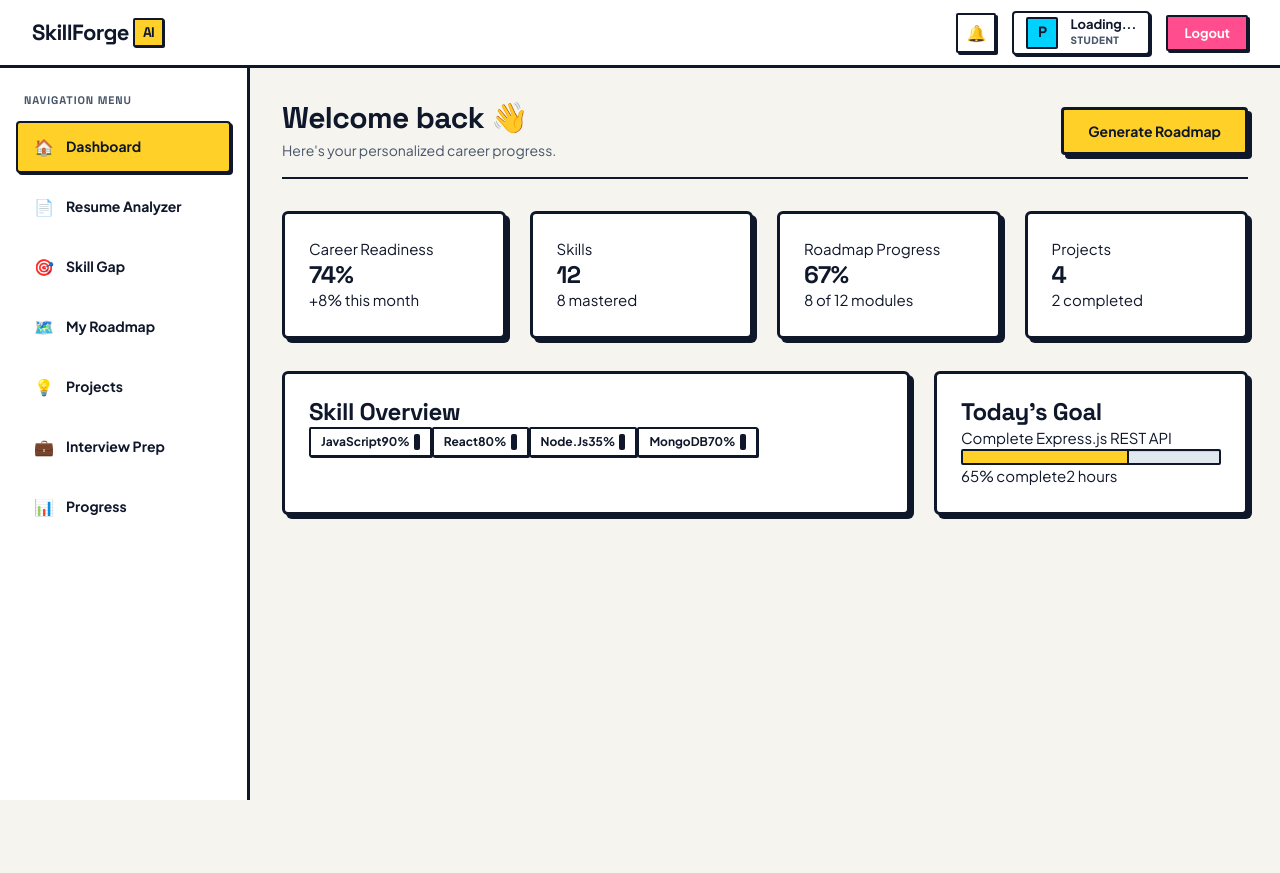
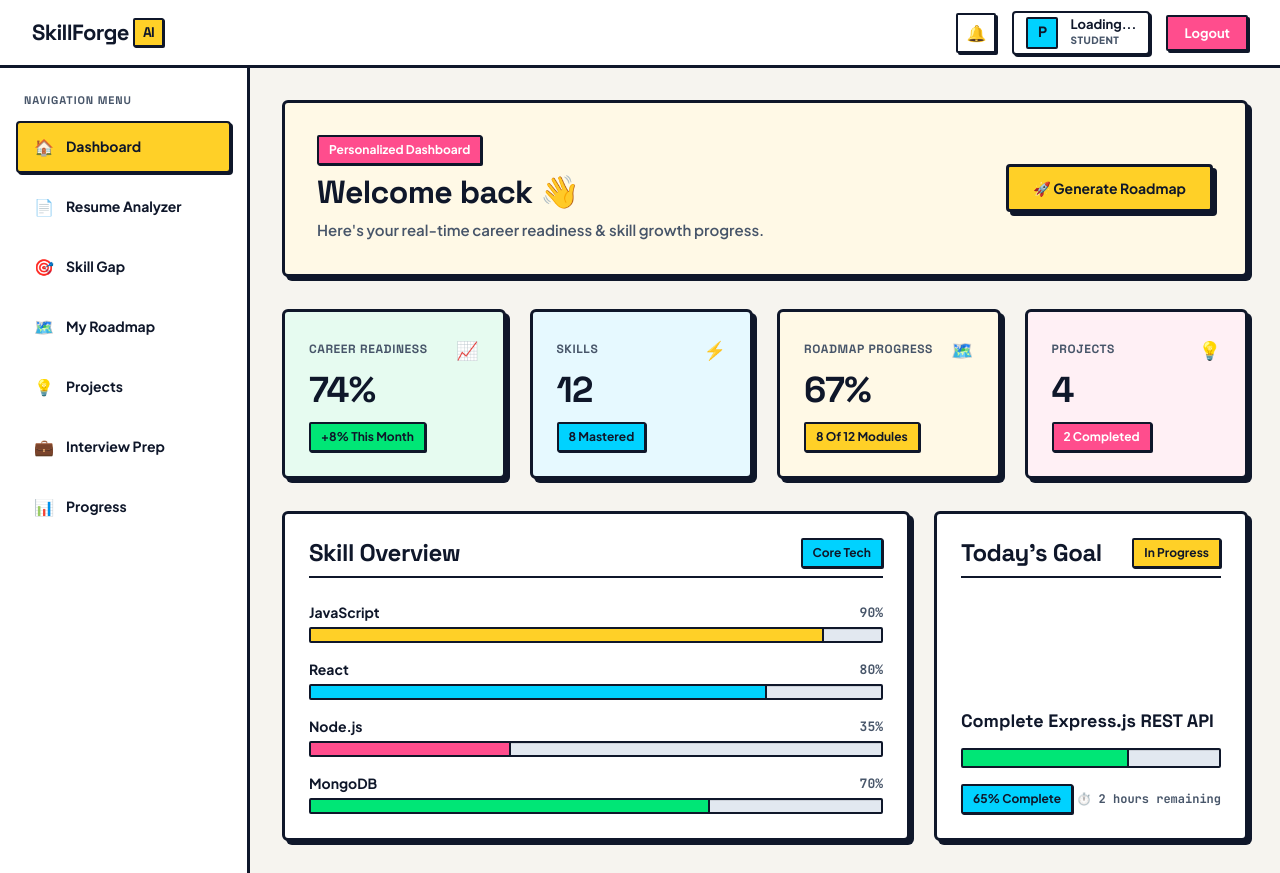
Before and after one commit to prince-dev7046/skillforge-ai, a React (Vite) app: page /dashboard in a window 1280 px wide. Before the commit the page ends 800 px from the top, so only its background shows below. Built offline with nearby package versions, Linux system fonts and the light colour scheme; no server answers; sample sign-in values are in the browser's storage.

Commit message:
Redesign UI with neo-brutalist design system

```diff
--- a/src/components/ProgressCard.jsx
+++ b/src/components/ProgressCard.jsx
@@ -0,0 +1,31 @@
+function ProgressCard({ title = "Today's Goal", goalTitle, percentage, timeInfo }) {
+  return (
+    <div className="progress-goal-card card-interactive">
+      <div className="goal-header">
+        <h2>{title}</h2>
+        <span className="badge badge-yellow">In Progress</span>
+      </div>
+
+      <div className="goal-body">
+        <p className="goal-title-text">{goalTitle}</p>
+
+        <div className="progress-container goal-bar-container">
+          <div
+            className="progress-fill goal-bar-fill"
+            style={{
+              width: `${percentage}%`,
+              backgroundColor: "var(--neo-green)",
+            }}
+          ></div>
+        </div>
+
+        <div className="goal-footer">
+          <span className="badge badge-cyan">{percentage}% Complete</span>
+          <span className="goal-time text-mono">⏱️ {timeInfo}</span>
+        </div>
+      </div>
+    </div>
+  );
+}
+
+export default ProgressCard;
--- a/src/components/SkillCard.jsx
+++ b/src/components/SkillCard.jsx
@@ -0,0 +1,22 @@
+function SkillCard({ name, percentage, color = "var(--neo-yellow)" }) {
+  return (
+    <div className="skill-item">
+      <div className="skill-item-header">
+        <span className="skill-item-name">{name}</span>
+        <span className="skill-item-percentage text-mono">{percentage}%</span>
+      </div>
+
+      <div className="progress-container">
+        <div
+          className="progress-fill"
+          style={{
+            width: `${percentage}%`,
+            backgroundColor: color,
+          }}
+        ></div>
+      </div>
+    </div>
+  );
+}
+
+export default SkillCard;
--- a/src/components/StatCard.jsx
+++ b/src/components/StatCard.jsx
@@ -0,0 +1,40 @@
+function StatCard({ title, value, subtitle, variant = "default", icon }) {
+  const variantClasses = {
+    yellow: "card-yellow",
+    cyan: "card-cyan",
+    pink: "card-pink",
+    green: "card-green",
+    default: "",
+  };
+
+  const badgeVariants = {
+    yellow: "badge-yellow",
+    cyan: "badge-cyan",
+    pink: "badge-pink",
+    green: "badge-green",
+    default: "",
+  };
+
+  return (
+    <div className={`stat-card card-interactive ${variantClasses[variant] || ""}`}>
+      <div className="stat-card-header">
+        <span className="stat-card-title">{title}</span>
+        {icon && <span className="stat-card-icon">{icon}</span>}
+      </div>
+
+      <div className="stat-card-body">
+        <h2 className="stat-card-value">{value}</h2>
+      </div>
+
+      {subtitle && (
+        <div className="stat-card-footer">
+          <span className={`badge ${badgeVariants[variant] || ""}`}>
+            {subtitle}
+          </span>
+        </div>
+      )}
+    </div>
+  );
+}
+
+export default StatCard;
--- a/src/index.css
+++ b/src/index.css
@@ -600,3 +600,163 @@ label {
     grid-template-columns: 1fr;
   }
 }
+
+/* --------------------------------------------------------------------------
+   11. DASHBOARD REDESIGN COMPONENTS (HERO, STAT CARDS, SKILL & PROGRESS CARDS)
+   -------------------------------------------------------------------------- */
+
+/* Hero Banner */
+.dashboard-hero {
+  margin-bottom: var(--space-xl);
+  padding: var(--space-xl);
+}
+
+.hero-content {
+  display: flex;
+  justify-content: space-between;
+  align-items: center;
+  gap: var(--space-lg);
+}
+
+.hero-text h1 {
+  font-size: 32px;
+  font-weight: 800;
+  margin: var(--space-xs) 0;
+}
+
+.hero-text p {
+  color: var(--text-muted);
+  font-size: 15px;
+  font-weight: 600;
+}
+
+.hero-btn {
+  white-space: nowrap;
+}
+
+/* StatCard Styling */
+.stat-card-header {
+  display: flex;
+  justify-content: space-between;
+  align-items: center;
+  margin-bottom: var(--space-xs);
+}
+
+.stat-card-title {
+  font-family: var(--font-heading);
+  font-size: 12px;
+  font-weight: 800;
+  text-transform: uppercase;
+  letter-spacing: 0.05em;
+  color: var(--text-muted);
+}
+
+.stat-card-icon {
+  font-size: 18px;
+}
+
+.stat-card-value {
+  font-family: var(--font-heading);
+  font-size: 36px;
+  font-weight: 800;
+  line-height: 1.1;
+  margin-bottom: var(--space-sm);
+}
+
+.stat-card-footer {
+  display: flex;
+  align-items: center;
+}
+
+/* Skill Overview Card & Items */
+.card-header-row {
+  display: flex;
+  justify-content: space-between;
+  align-items: center;
+  margin-bottom: var(--space-lg);
+  padding-bottom: var(--space-xs);
+  border-bottom: var(--border-sm);
+}
+
+.skills-list-container {
+  display: flex;
+  flex-direction: column;
+  gap: var(--space-md);
+}
+
+.skill-item {
+  display: flex;
+  flex-direction: column;
+  gap: var(--space-2xs);
+}
+
+.skill-item-header {
+  display: flex;
+  justify-content: space-between;
+  align-items: center;
+  font-weight: 700;
+  font-size: 14px;
+}
+
+.skill-item-name {
+  color: var(--text-main);
+}
+
+.skill-item-percentage {
+  color: var(--text-muted);
+  font-size: 13px;
+}
+
+/* Today's Goal / ProgressCard Styling */
+.progress-goal-card {
+  display: flex;
+  flex-direction: column;
+  justify-content: space-between;
+  background-color: var(--bg-card);
+  border: var(--border-md);
+  border-radius: var(--radius-md);
+  box-shadow: var(--shadow-md);
+  padding: var(--space-lg);
+}
+
+.goal-header {
+  display: flex;
+  justify-content: space-between;
+  align-items: center;
+  margin-bottom: var(--space-md);
+  padding-bottom: var(--space-xs);
+  border-bottom: var(--border-sm);
+}
+
+.goal-title-text {
+  font-family: var(--font-heading);
+  font-size: 18px;
+  font-weight: 700;
+  margin-bottom: var(--space-md);
+  line-height: 1.3;
+}
+
+.goal-bar-container {
+  height: 20px;
+  margin-bottom: var(--space-md);
+}
+
+.goal-footer {
+  display: flex;
+  justify-content: space-between;
+  align-items: center;
+  margin-top: var(--space-xs);
+}
+
+.goal-time {
+  font-size: 12px;
+  font-weight: 700;
+  color: var(--text-muted);
+}
+
+@media (max-width: 640px) {
+  .hero-content {
+    flex-direction: column;
+    align-items: flex-start;
+  }
+}
--- a/src/pages/Dashboard.jsx
+++ b/src/pages/Dashboard.jsx
@@ -1,4 +1,7 @@
 import { useEffect, useState } from "react";
+import StatCard from "../components/StatCard";
+import SkillCard from "../components/SkillCard";
+import ProgressCard from "../components/ProgressCard";
 
 function Dashboard() {
   const [user, setUser] = useState(null);
@@ -43,138 +46,83 @@ function Dashboard() {
 
   return (
     <div className="dashboard">
-
-      <div className="dashboard-header">
-        <div>
+      {/* Hero / Header Section */}
+      <div className="dashboard-hero neo-card card-yellow">
+        <div className="hero-content">
+          <div className="hero-text">
+            <span className="badge badge-pink">Personalized Dashboard</span>
             <h1>
               Welcome back{user ? `, ${user.name}` : ""} 👋
             </h1>
-
             <p>
-            Here's your personalized career progress.
+              Here's your real-time career readiness & skill growth progress.
             </p>
           </div>
 
-        <button className="primary-btn">
-          Generate Roadmap
+          <button className="btn btn-primary hero-btn">
+            🚀 Generate Roadmap
           </button>
-      </div>
-
-      <div className="stats-grid">
-
-        <div className="stat-card">
-          <p>Career Readiness</p>
-          <h2>74%</h2>
-          <span>+8% this month</span>
-        </div>
-
-        <div className="stat-card">
-          <p>Skills</p>
-          <h2>12</h2>
-          <span>8 mastered</span>
-        </div>
-
-        <div className="stat-card">
-          <p>Roadmap Progress</p>
-          <h2>67%</h2>
-          <span>8 of 12 modules</span>
-        </div>
-
-        <div className="stat-card">
-          <p>Projects</p>
-          <h2>4</h2>
-          <span>2 completed</span>
-        </div>
-
-      </div>
-
-      <div className="dashboard-grid">
-
-        <div className="dashboard-card">
-          <h2>Skill Overview</h2>
-
-          <div className="skill">
-            <div>
-              <span>JavaScript</span>
-              <span>90%</span>
-            </div>
-
-            <div className="progress-bar">
-              <div
-                className="progress-fill"
-                style={{ width: "90%" }}
-              ></div>
         </div>
       </div>
 
-          <div className="skill">
-            <div>
-              <span>React</span>
-              <span>80%</span>
+      {/* Stats Summary Grid */}
+      <div className="stats-grid">
+        <StatCard
+          title="Career Readiness"
+          value="74%"
+          subtitle="+8% this month"
+          variant="green"
+          icon="📈"
+        />
+
+        <StatCard
+          title="Skills"
+          value="12"
+          subtitle="8 mastered"
+          variant="cyan"
+          icon="⚡"
+        />
+
+        <StatCard
+          title="Roadmap Progress"
+          value="67%"
+          subtitle="8 of 12 modules"
+          variant="yellow"
+          icon="🗺️"
+        />
+
+        <StatCard
+          title="Projects"
+          value="4"
+          subtitle="2 completed"
+          variant="pink"
+          icon="💡"
+        />
       </div>
 
-            <div className="progress-bar">
-              <div
-                className="progress-fill"
-                style={{ width: "80%" }}
-              ></div>
+      {/* Main Grid: Skills & Today's Goal */}
+      <div className="dashboard-grid">
+        <div className="dashboard-card neo-card">
+          <div className="card-header-row">
+            <h2>Skill Overview</h2>
+            <span className="badge badge-cyan">Core Tech</span>
+          </div>
+
+          <div className="skills-list-container">
+            <SkillCard name="JavaScript" percentage={90} color="var(--neo-yellow)" />
+            <SkillCard name="React" percentage={80} color="var(--neo-cyan)" />
+            <SkillCard name="Node.js" percentage={35} color="var(--neo-pink)" />
+            <SkillCard name="MongoDB" percentage={70} color="var(--neo-green)" />
           </div>
         </div>
 
-          <div className="skill">
-            <div>
-              <span>Node.js</span>
-              <span>35%</span>
+        <ProgressCard
+          title="Today's Goal"
+          goalTitle="Complete Express.js REST API"
+          percentage={65}
+          timeInfo="2 hours remaining"
+        />
       </div>
-
-            <div className="progress-bar">
-              <div
-                className="progress-fill"
-                style={{ width: "35%" }}
-              ></div>
-            </div>
-          </div>
-
-          <div className="skill">
-            <div>
-              <span>MongoDB</span>
-              <span>70%</span>
-            </div>
-
-            <div className="progress-bar">
-              <div
-                className="progress-fill"
-                style={{ width: "70%" }}
-              ></div>
-            </div>
-          </div>
-
-        </div>
-
-        <div className="dashboard-card">
-
-          <h2>Today's Goal</h2>
-
-          <p className="goal-title">
-            Complete Express.js REST API
-          </p>
-
-          <div className="goal-progress">
-            <div
-              className="goal-progress-fill"
-              style={{ width: "65%" }}
-            ></div>
-          </div>
-
-          <div className="goal-footer">
-            <span>65% complete</span>
-            <span>2 hours</span>
-          </div>
-
-        </div>
-
-      </div>
-
     </div>
   );
 }
```
Lines whose indentation alone changed are shown as unchanged.
